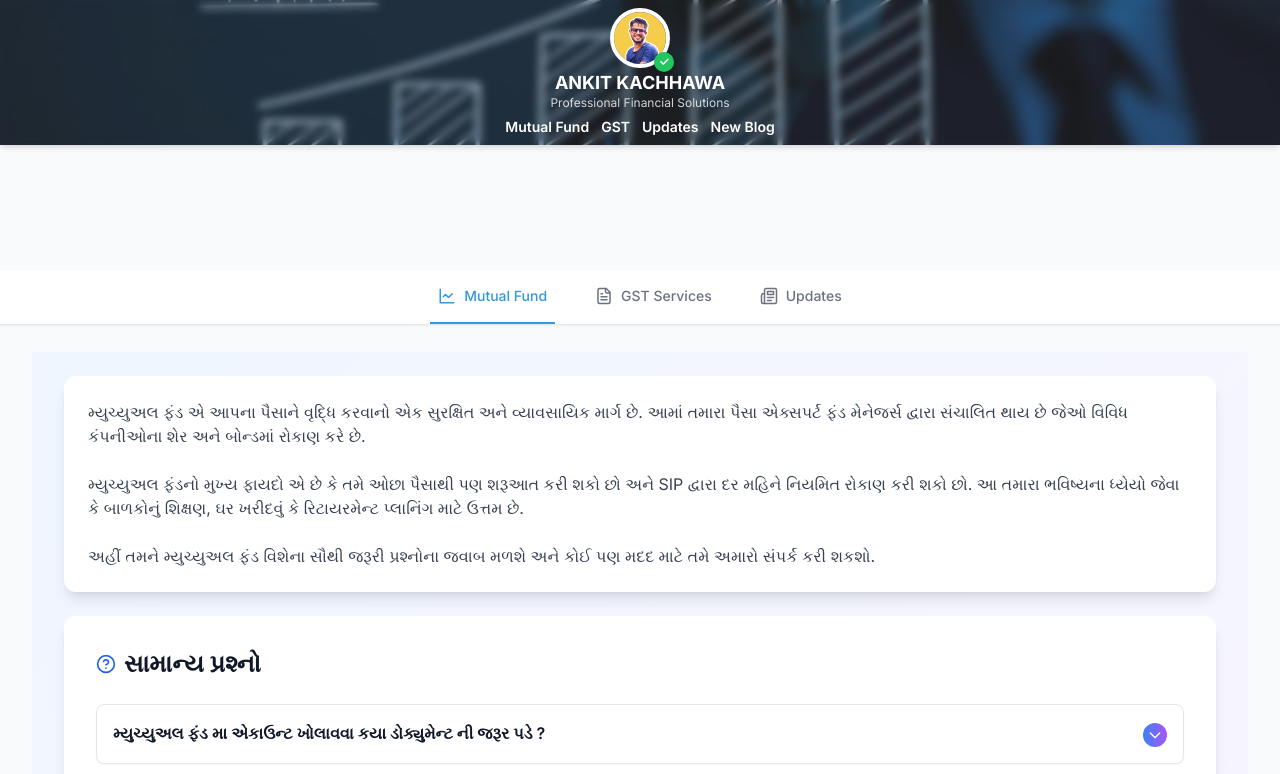
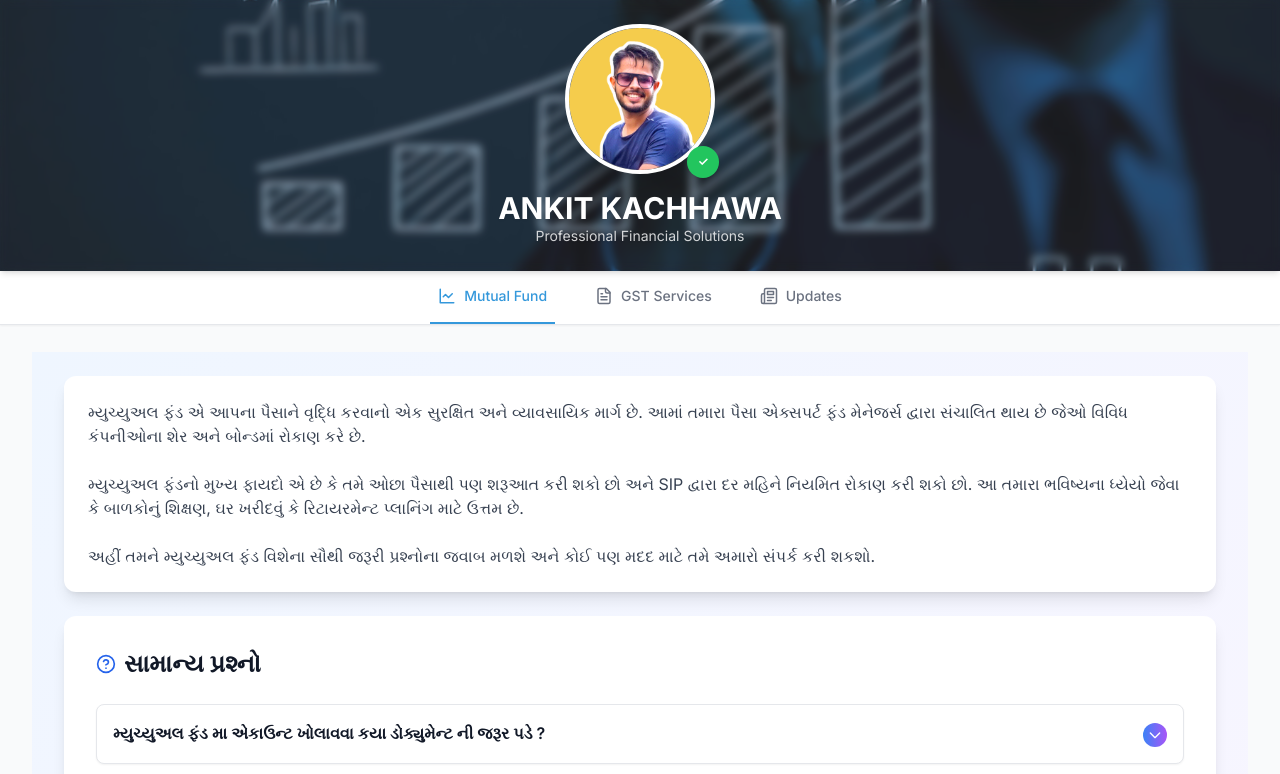
Before and after one commit to AnkitKachhawa1/aaaa, a React (Vite) app: page /mutualfund in a window 1280 px wide. Shown: the top 774 px of the page. Built offline with nearby package versions, Linux system fonts and the light colour scheme.

Commit message:
Update Header.tsx

```diff
--- a/src/components/Header.tsx
+++ b/src/components/Header.tsx
@@ -5,12 +5,12 @@ const Header: React.FC = () => {
   return (
     <header
       className="fixed top-0 left-0 w-full z-50 bg-cover bg-center shadow-md"
-      style={{ backgroundImage: 'url(\"/header-bg.jpg\")' }}
+      style={{ backgroundImage: 'url("/header-bg.jpg")' }}
     >
-      <div className="backdrop-brightness-95 backdrop-blur-sm py-2 flex flex-col items-center">
-        {/* Profile Image */}
-        <div className="relative mb-1">
-          <div className="w-[60px] h-[60px] rounded-full overflow-hidden border-4 border-white shadow-2xl">
+      <div className="backdrop-brightness-95 backdrop-blur-sm py-6 flex flex-col items-center">
+        {/* Profile Image with Shadow */}
+        <div className="relative mb-4">
+          <div className="w-[150px] h-[150px] rounded-full overflow-hidden border-4 border-white shadow-2xl">
             <img
               src="/profile.jpg"
               alt="Ankit Kachhawa"
@@ -18,24 +18,17 @@ const Header: React.FC = () => {
             />
           </div>
           {/* Verified Checkmark */}
-          <div className="absolute -bottom-1 -right-1 bg-green-500 text-white rounded-full w-5 h-5 flex items-center justify-center shadow-md">
+          <div className="absolute -bottom-1 -right-1 bg-green-500 text-white rounded-full w-8 h-8 flex items-center justify-center shadow-md">
             <span className="text-xs font-bold">✓</span>
           </div>
         </div>
         {/* Name and Tagline */}
-        <div className="text-center text-white drop-shadow-sm mb-0">
+        <div className="text-center text-white drop-shadow-sm">
           <Link to="/" className="inline-block">
-            <h1 className="text-lg font-bold leading-tight">ANKIT KACHHAWA</h1>
-            <p className="text-xs text-white/80 leading-tight">Professional Financial Solutions</p>
+            <h1 className="text-3xl font-bold">ANKIT KACHHAWA</h1>
+            <p className="text-sm text-white/80">Professional Financial Solutions</p>
           </Link>
         </div>
-        {/* Navigation - right below name, minimal margin */}
-        <nav className="flex gap-3 mt-1">
-          <Link to="/mutualfund" className="text-white text-sm font-semibold hover:underline">Mutual Fund</Link>
-          <Link to="/gst" className="text-white text-sm font-semibold hover:underline">GST</Link>
-          <Link to="/updates" className="text-white text-sm font-semibold hover:underline">Updates</Link>
-          <Link to="/blogs/new" className="text-white text-sm font-semibold hover:underline">New Blog</Link>
-        </nav>
       </div>
     </header>
   );
```
